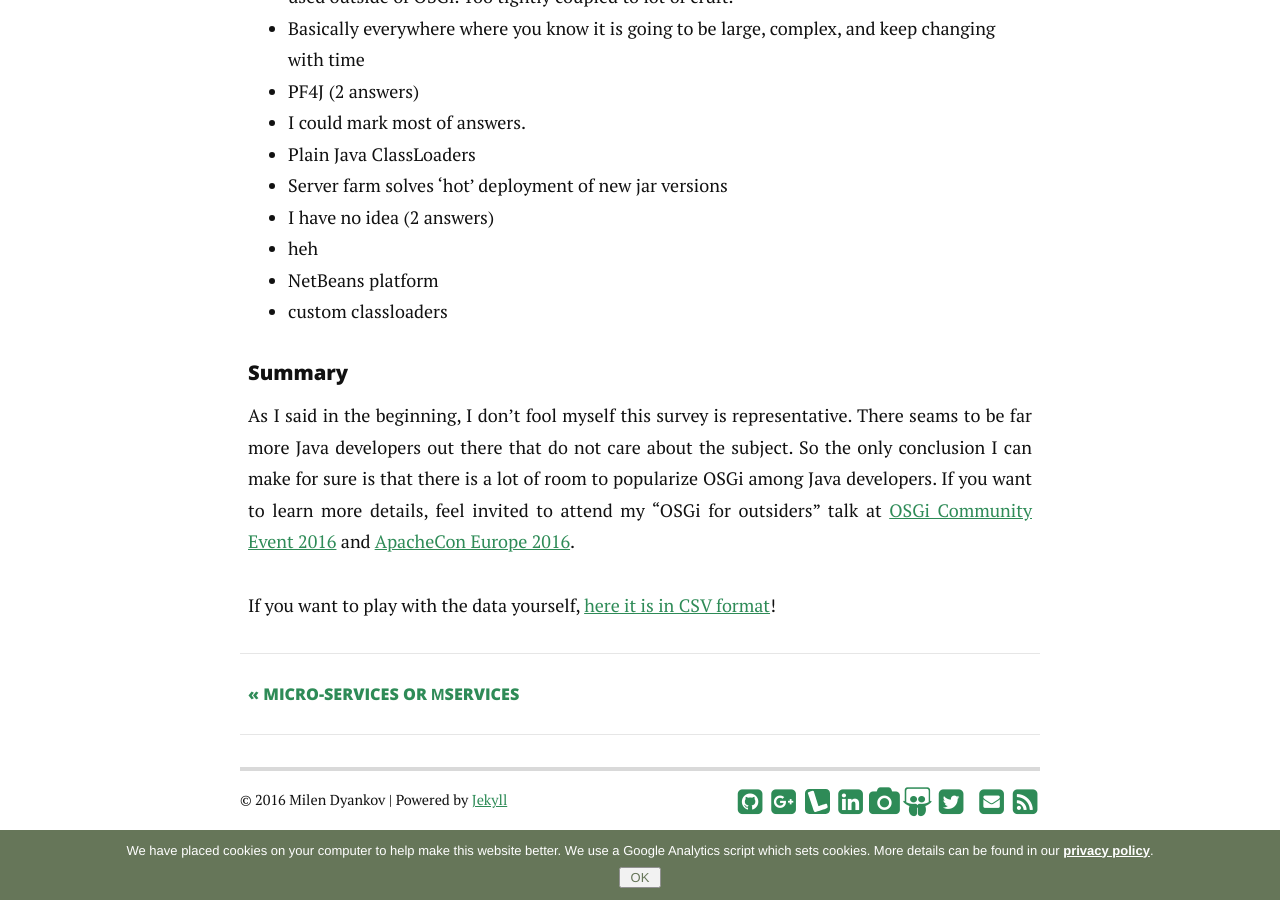
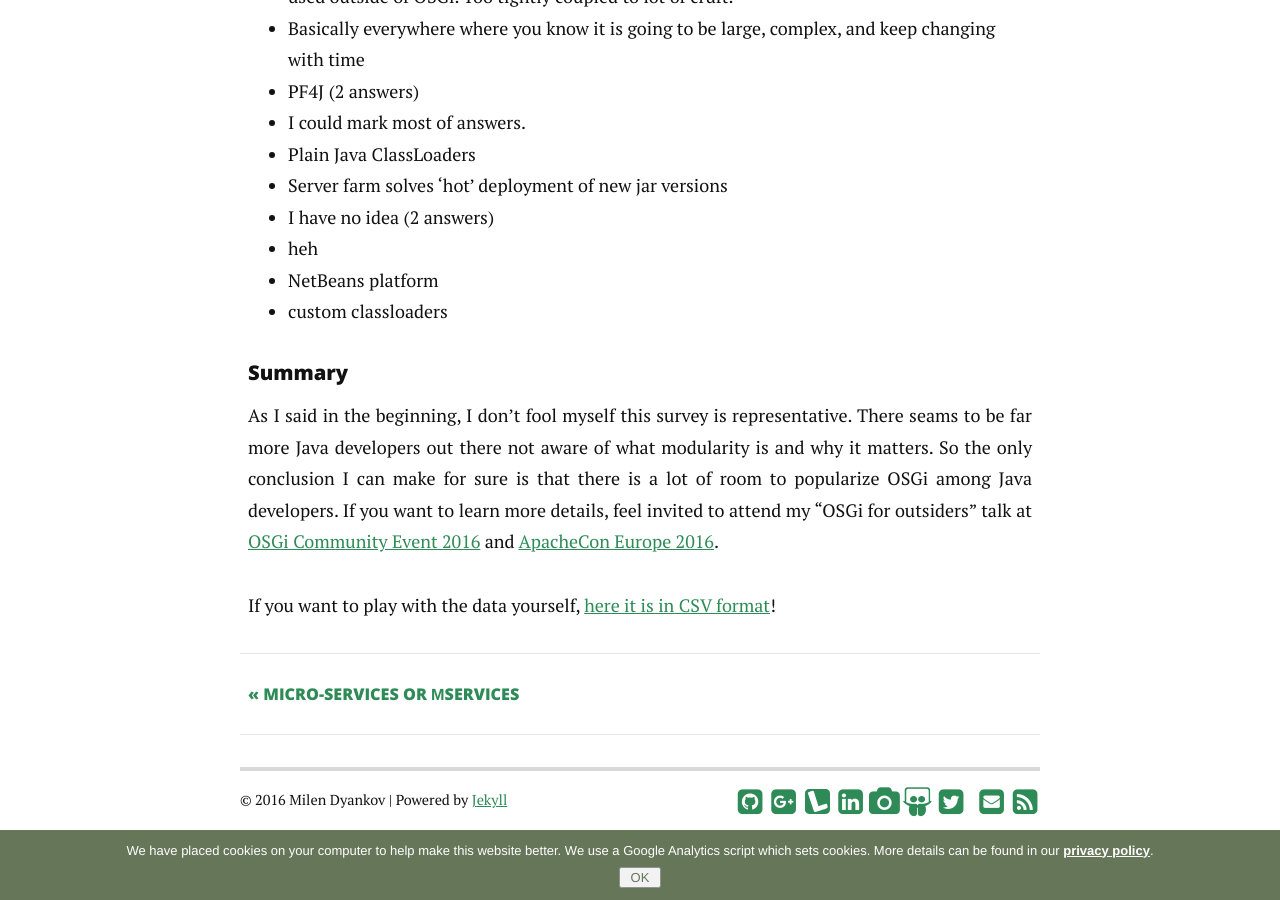
Before and after one commit to azzazzel/azzazzel.github.io, a Jekyll site: the page built from _posts/2016-09-30-developers_about_OSGi.md, in a window 1280 px wide and 900 px high, scrolled down 4216 px. Built offline with Jekyll 4.4.1, drawn with Linux system fonts in a browser that asks for light colours; nearby versions of some CDN libraries; comment, search, counter and statistics services are not loaded.

Commit message:
Changed summary

```diff
--- a/_posts/2016-09-30-developers_about_OSGi.md
+++ b/_posts/2016-09-30-developers_about_OSGi.md
@@ -65,6 +65,6 @@ The answers under "other" were:
 
 #### Summary
 
-As I said in the beginning, I don't fool myself this survey is representative. There seams to be far more Java developers out there that do not care about the subject. So the only conclusion I can make for sure is that there is a lot of room to popularize OSGi among Java developers. If you want to learn more details, feel invited to attend my "OSGi for outsiders" talk at [OSGi Community Event 2016](https://www.eclipsecon.org/europe2016/session/osgi-outsiders) and [ApacheCon Europe 2016](https://apacheconeu2016.sched.org/event/8ULH?iframe=no).
+As I said in the beginning, I don't fool myself this survey is representative. There seams to be far more Java developers out there not aware of what modularity is and why it matters. So the only conclusion I can make for sure is that there is a lot of room to popularize OSGi among Java developers. If you want to learn more details, feel invited to attend my "OSGi for outsiders" talk at [OSGi Community Event 2016](https://www.eclipsecon.org/europe2016/session/osgi-outsiders) and [ApacheCon Europe 2016](https://apacheconeu2016.sched.org/event/8ULH?iframe=no).
 
 If you want to play with the data yourself, [here it is in CSV format](/assets/2016-09-30-developers_about_OSGi/OSGi_survey_results.csv)!
```
